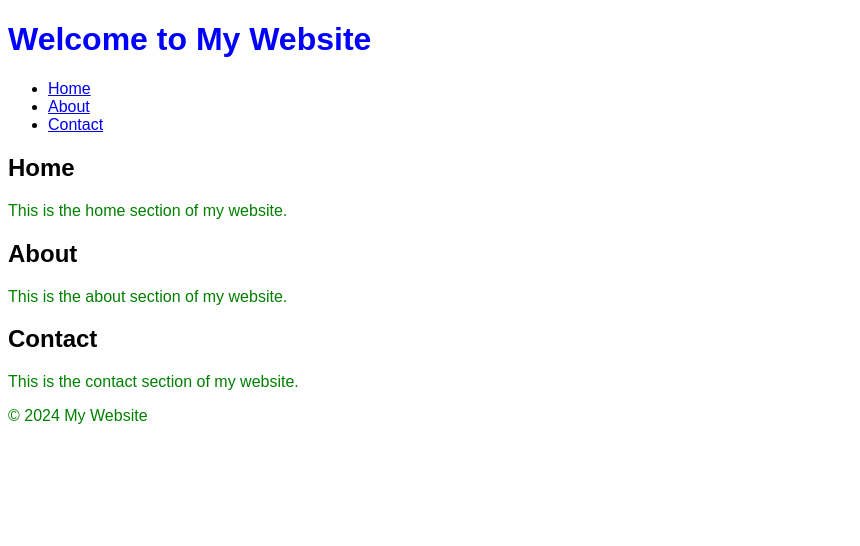
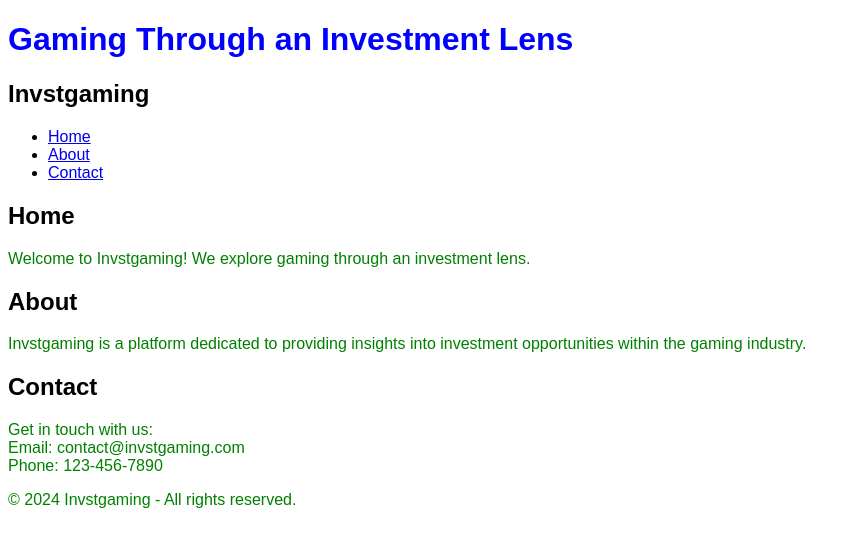
Before and after one commit to Upliftsoul/Invstgaming, a plain HTML site: page index.html in a window 1280 px wide. Shown: the whole page, without its empty margins (0-860 px from the left). Drawn offline with Linux system fonts and the light colour scheme.

Commit message:
Update index.html

```diff
--- a/index.html
+++ b/index.html
@@ -3,12 +3,13 @@
 <head>
     <meta charset="UTF-8">
     <meta name="viewport" content="width=device-width, initial-scale=1.0">
-    <title>My Website</title>
+    <title>Gaming Investment - Invstgaming</title>
     <link rel="stylesheet" href="styles.css">
 </head>
 <body>
     <header>
-        <h1>Welcome to My Website</h1>
+        <h1>Gaming Through an Investment Lens</h1>
+        <h2>Invstgaming</h2>
         <nav>
             <ul>
                 <li><a href="#home">Home</a></li>
@@ -20,19 +21,21 @@
     <main>
         <section id="home">
             <h2>Home</h2>
-            <p>This is the home section of my website.</p>
+            <p>Welcome to Invstgaming! We explore gaming through an investment lens.</p>
         </section>
         <section id="about">
             <h2>About</h2>
-            <p>This is the about section of my website.</p>
+            <p>Invstgaming is a platform dedicated to providing insights into investment opportunities within the gaming industry.</p>
         </section>
         <section id="contact">
             <h2>Contact</h2>
-            <p>This is the contact section of my website.</p>
+            <p>Get in touch with us:<br>
+            Email: contact@invstgaming.com<br>
+            Phone: 123-456-7890</p>
         </section>
     </main>
     <footer>
-        <p>&copy; 2024 My Website</p>
+        <p>&copy; 2024 Invstgaming - All rights reserved.</p>
     </footer>
     <script src="script.js"></script>
 </body>
```
